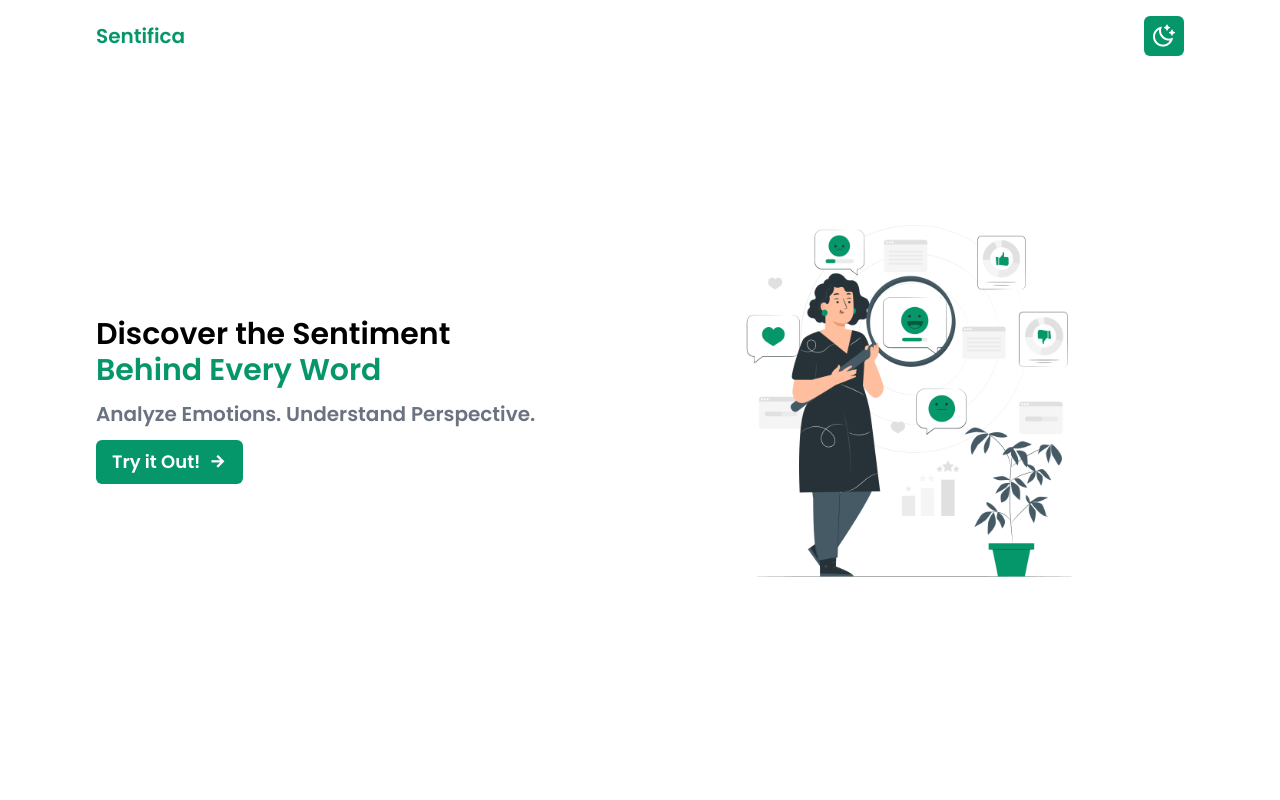
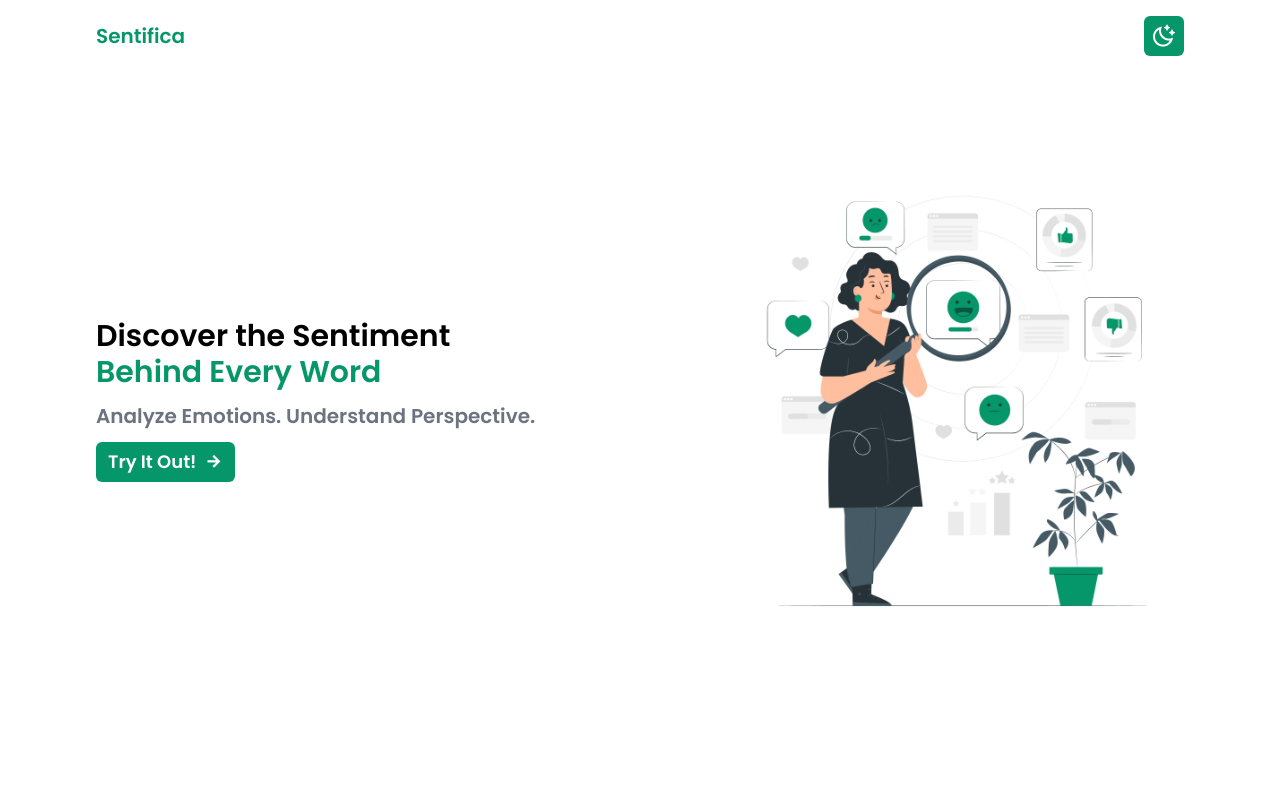
Before and after one commit to jesslyn-caroline/sentifica, a React (Vite) app: page / in a window 1280 px wide. Shown: the top 800 px of the page. Built offline with nearby package versions, Linux system fonts and the light colour scheme; a web font is replaced by a local one.

Commit message:
fix: change img width, button padding and size

```diff
--- a/src/screens/Home.jsx
+++ b/src/screens/Home.jsx
@@ -13,13 +13,13 @@ function Home() {
                     <h2 className={`text-accent text-xl font-semibold`}>
                         Analyze Emotions. Understand Perspective.
                     </h2>
-                    <button className={`w-fit h-fit px-4 py-2 bg-primary rounded-md space-x-2 text-white text-lg font-semibold`}>
-                        <span>Try it Out!</span>
-                        <i className={`ri-arrow-right-line font-xl`}/>
+                    <button className={`w-fit h-fit px-3 py-1.5 bg-primary rounded-md space-x-2 text-white text-lg font-semibold`}>
+                        <span>Try It Out!</span>
+                        <i className={`ri-arrow-right-line font-lg`}/>
                     </button>
                 </div>
-                <div className={`w-1/2 flex justify-center items-center`}>
-                    <img src="/images/sentiment-analysis.png" className={`w-sm`}/>
+                <div className={`w-1/2 flex justify-end items-center`}>
+                    <img src="/images/sentiment-analysis.png" className={`w-md`}/>
                 </div>
             </div>
 
```
